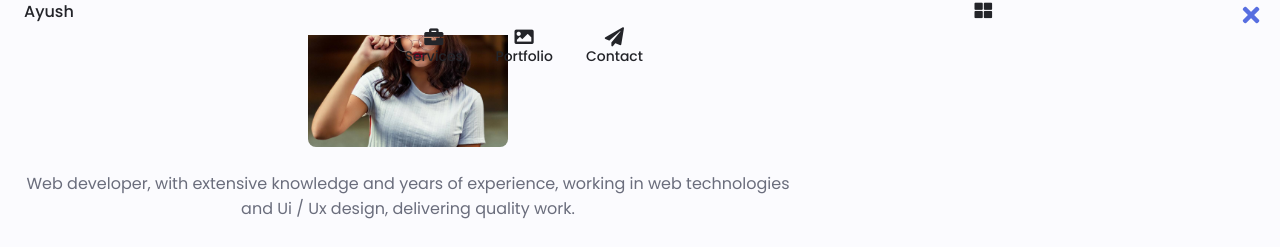
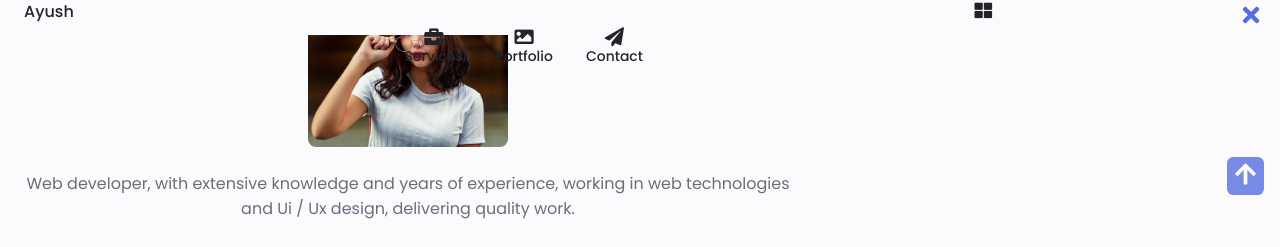
Before and after one commit to ayushranjan6456/mySite, a plain HTML site: page index.html in a window 1280 px wide. Shown: the part 765-1012 px from the top of the page. Drawn offline with Linux system fonts and the light colour scheme.

Commit message:
Added Scroll to Top

```diff
--- a/assets/css/styles.css
+++ b/assets/css/styles.css
@@ -730,8 +730,38 @@ img {
 /*==================== FOOTER ====================*/
 
 /*========== SCROLL UP ==========*/
+.scrollup{
+  position: fixed;
+  right: 1rem;
+  bottom: -20%;
+  background-color: var(--first-color);
+  opacity: 0.8;
+  padding: 0.3rem .5rem;
+  border-radius: 0.4rem;
+  -webkit-border-radius: 0.4rem;
+  -moz-border-radius: 0.4rem;
+  -ms-border-radius: 0.4rem;
+  -o-border-radius: 0.4rem;
+  z-index: var(--z-tooltip);
+  transition: 0.4s;
+  -webkit-transition: 0.4s;
+  -moz-transition: 0.4s;
+  -ms-transition: 0.4s;
+  -o-transition: 0.4s;
+}
 
+.scrollup:hover{
+  background-color: var(--first-color-alt);
+}
+
+.scrollup__icon{
+  font-size: 1.5rem;
+  color: #fff;
+}
 /* Show scroll */
+.show-scroll{
+  bottom: 5rem;
+}
 
 /*========== SCROLL BAR ==========*/
 
--- a/assets/js/main.js
+++ b/assets/js/main.js
@@ -117,6 +117,11 @@ function scrollHeader(){
 window.addEventListener('scroll', scrollHeader)
 
 /*==================== SHOW SCROLL UP ====================*/
-
+function scrollUp(){
+  const scrollUp = document.getElementById('scroll-up');
+  // When the scroll is higher than 560 viewport height, add the show-scroll class to the a tag with the scroll-top class
+  if(this.scrollY >= 560) scrollUp.classList.add('show-scroll'); else scrollUp.classList.remove('show-scroll')
+}
+window.addEventListener('scroll', scrollUp)
 
 /*==================== DARK LIGHT THEME ====================*/
--- a/index.html
+++ b/index.html
@@ -519,6 +519,10 @@
         <!--==================== FOOTER ====================-->
         <footer class="footer"></footer>
         <!--==================== SCROLL TOP ====================-->
+        <a href="#" class="scrollup" id="scroll-up">
+            <i class="fas fa-arrow-up scrollup__icon"></i>
+        </a>
+
         <!--==================== SWIPER JS ====================-->
         <script src="assets/js/swiper-bundle.min.js"></script>
         <!--==================== MAIN JS ====================-->
```
